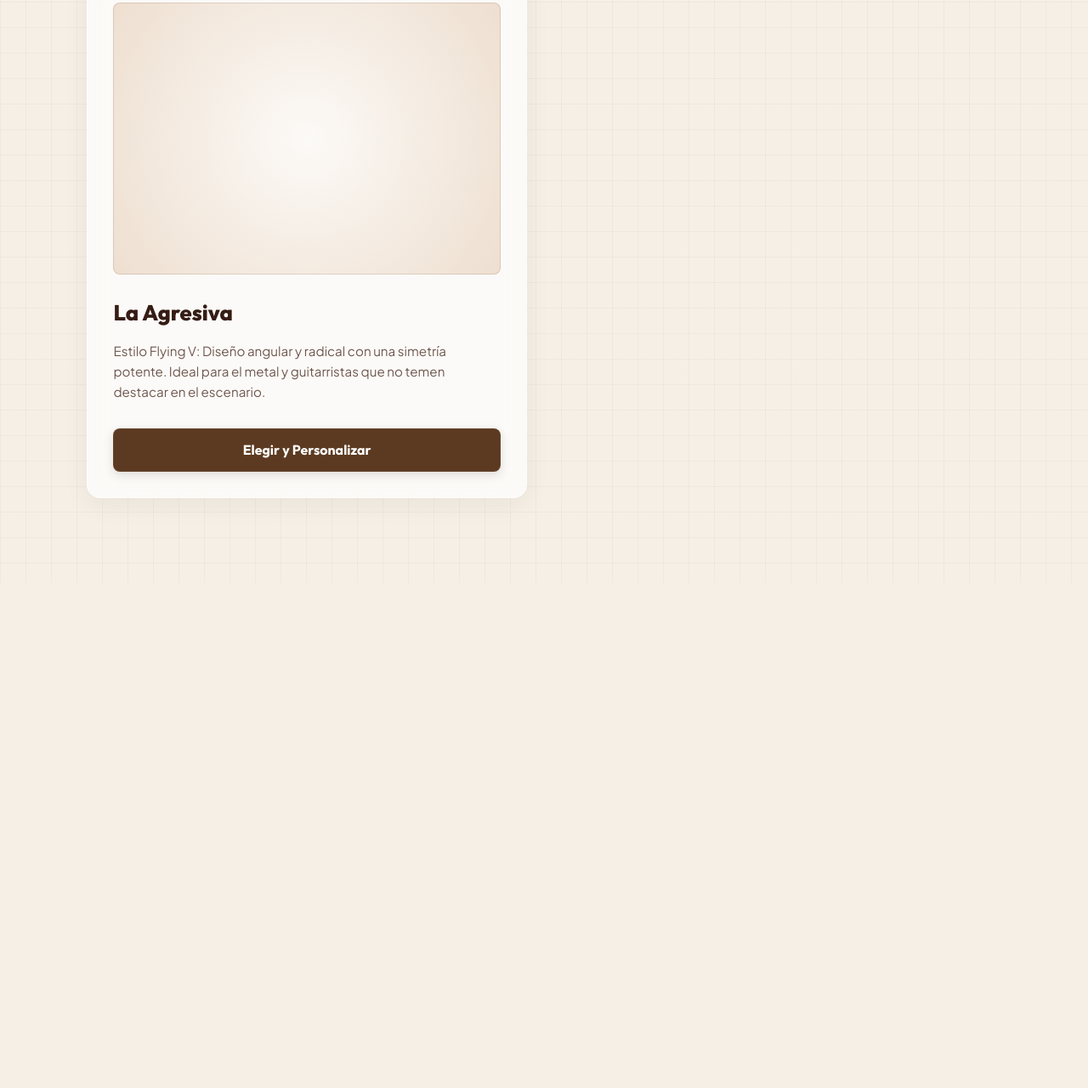
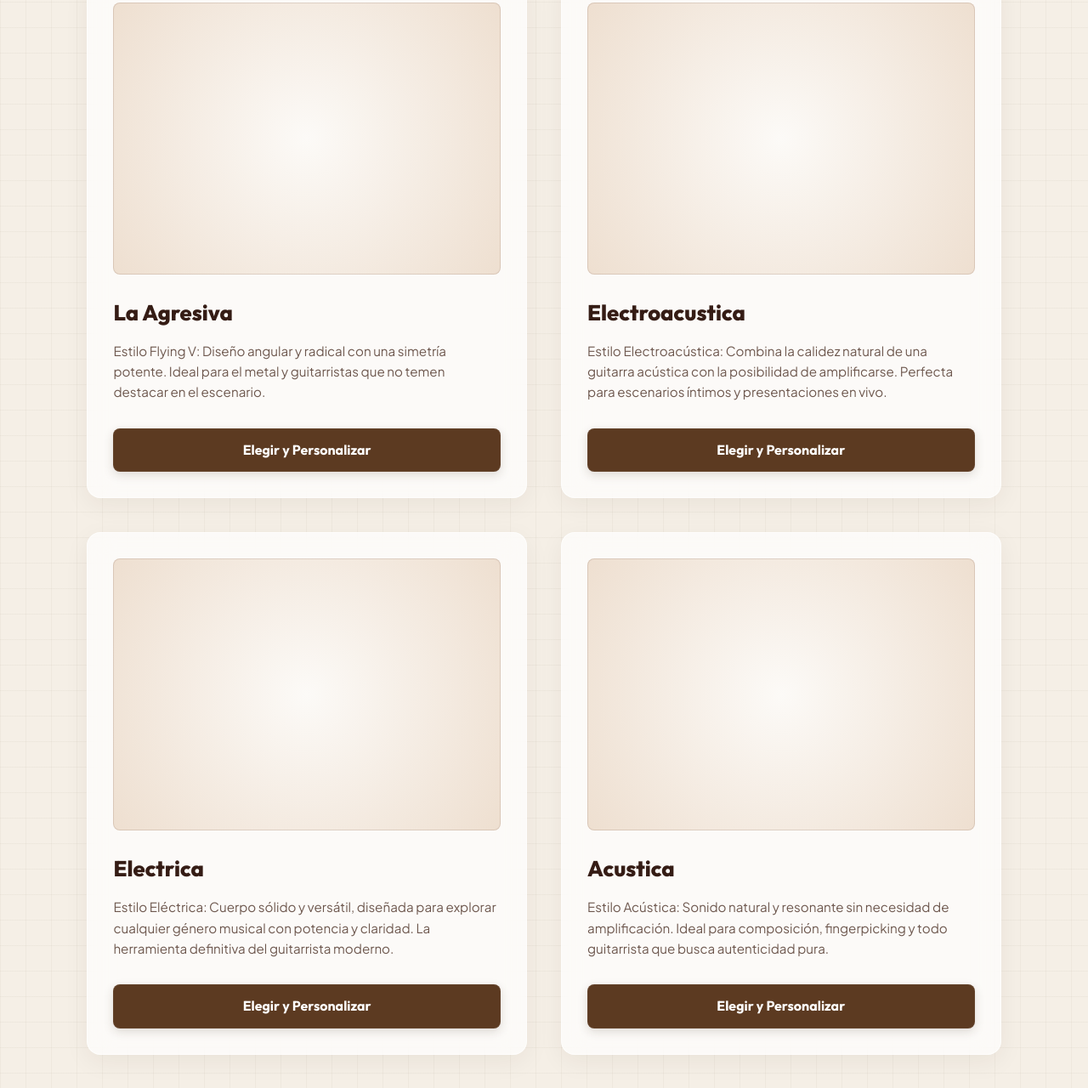
Before and after one commit to alejojimenezz/ctrl-rock, a plain HTML site: page Frontend/modelos.html in a window 1280 px wide. Shown: the part 1048-2328 px from the top of the page at 85% size. Before the commit the page ends 1734 px from the top, so only its background shows below. Drawn offline with nearby package versions, Linux system fonts and the light colour scheme.

Commit message:
Update modelos.html
html de 6 modelos

```diff
--- a/Frontend/modelos.html
+++ b/Frontend/modelos.html
@@ -45,6 +45,27 @@
                 <a href="configurador.html?modelo=V-Agresiva" class="btn-secondary-link">Elegir y Personalizar</a>
             </div>
 
+            <div class="model-card">
+                <div class="model-3d-card-viewport" id="viewport-Electroacustica" data-model="Electroacustica"></div>
+                <h3>Electroacustica</h3>
+                <p>Estilo Electroacústica: Combina la calidez natural de una guitarra acústica con la posibilidad de amplificarse. Perfecta para escenarios íntimos y presentaciones en vivo.</p>
+                <a href="configurador.html?modelo=Electroacustica" class="btn-secondary-link">Elegir y Personalizar</a>
+            </div>
+
+            <div class="model-card">
+               <div class="model-3d-card-viewport" id="viewport-Electrica" data-model="Electrica"></div>
+               <h3>Electrica</h3>
+               <p>Estilo Eléctrica: Cuerpo sólido y versátil, diseñada para explorar cualquier género musical con potencia y claridad. La herramienta definitiva del guitarrista moderno.</p>
+               <a href="configurador.html?modelo=Electrica" class="btn-secondary-link">Elegir y Personalizar</a>
+            </div>
+
+            <div class="model-card">
+                <div class="model-3d-card-viewport" id="viewport-Acustica" data-model="Acustica"></div>
+                <h3>Acustica</h3>
+                <p>Estilo Acústica: Sonido natural y resonante sin necesidad de amplificación. Ideal para composición, fingerpicking y todo guitarrista que busca autenticidad pura.</p>
+                <a href="configurador.html?modelo=Acustica" class="btn-secondary-link">Elegir y Personalizar</a>
+            </div>
+
         </div>
     </main>
 
```
